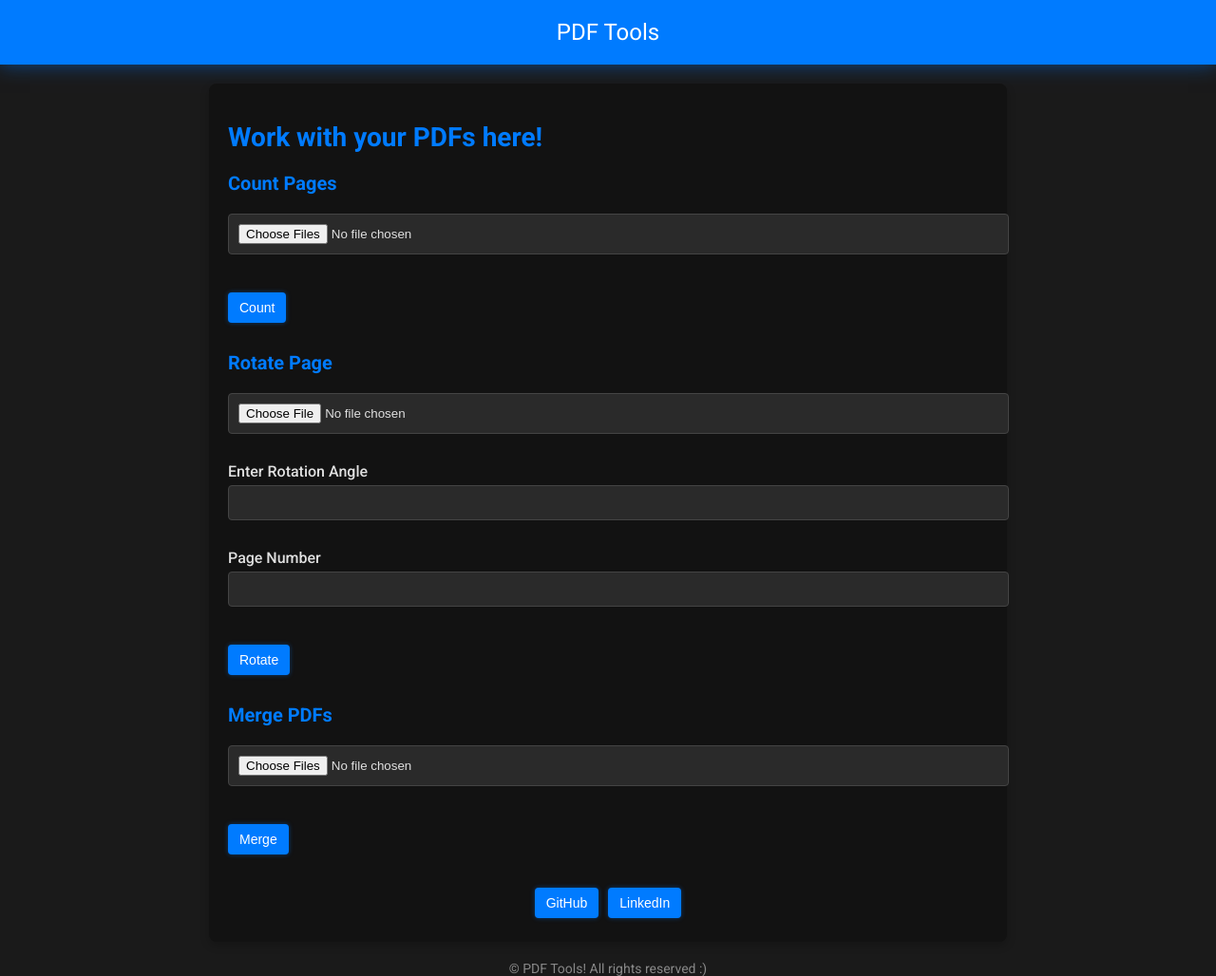
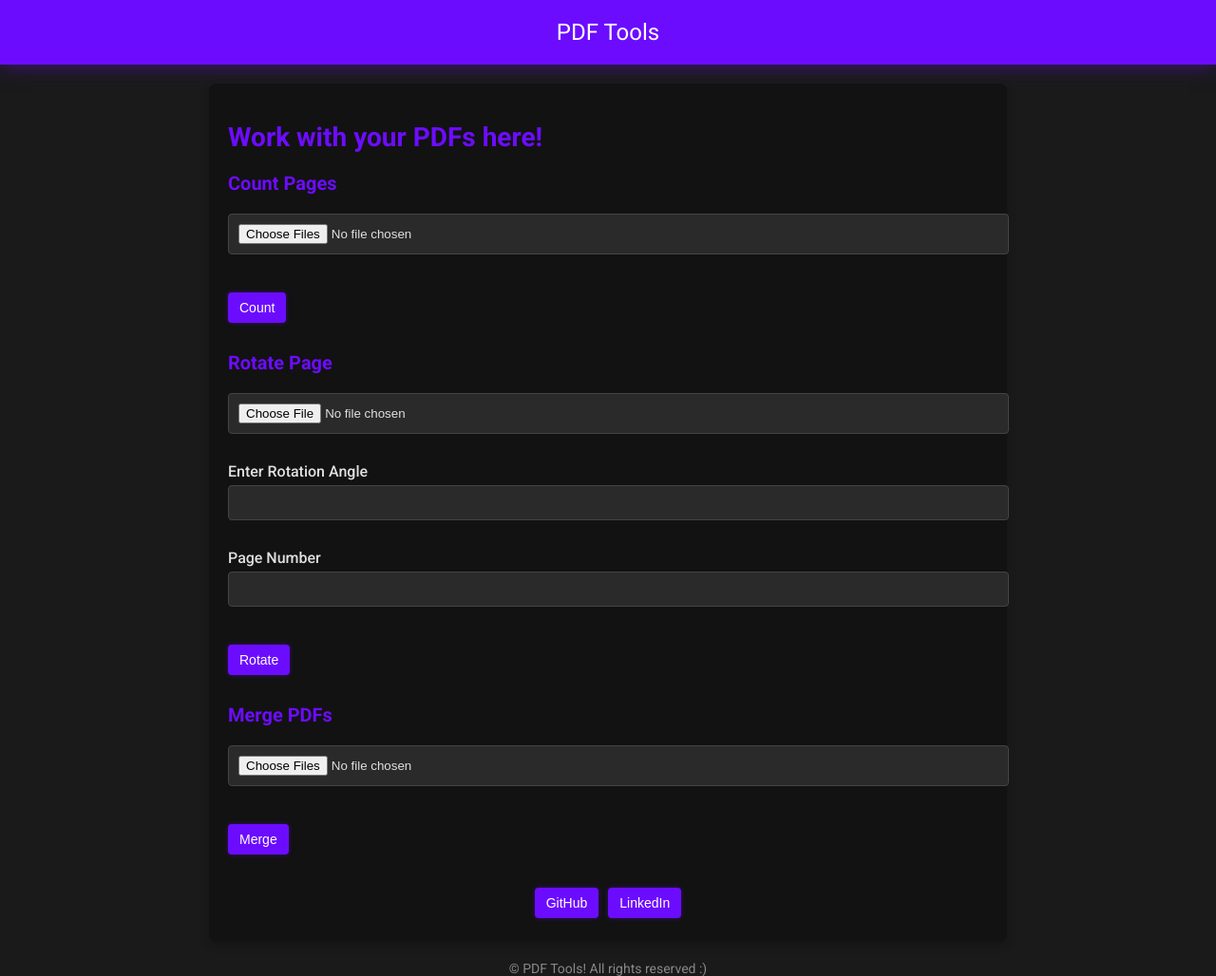
Before and after one commit to vvvv5215/PDF_Utilitlies, a Flask app: page / in a window 1280 px wide. Shown: the whole page at 95% size. Run offline with Flask 3, Linux system fonts and the light colour scheme; parts of the project's set-up code (start-up, migrations or seed data) failed here and were passed over.

Commit message:
Update index.html

```diff
--- a/templates/index.html
+++ b/templates/index.html
@@ -16,12 +16,12 @@
         }
 
         header {
-            background-color: #007bff;
+            background-color: #6c0cfe;
             color: white;
             padding: 20px 10px;
             text-align: center;
             font-size: 24px;
-            box-shadow: 0 0 20px rgba(0, 123, 255, 0.5);
+            box-shadow: 0 0 20px rgba(108, 12, 254, 0.5);
             margin-bottom: 20px;
         }
 
@@ -37,13 +37,13 @@
         h1 {
             font-size: 28px;
             margin: 20px 0;
-            color: #007bff; /* GitHub */
+            color: #6c0cfe;
         }
 
         h2 {
             font-size: 20px;
             margin: 20px 0;
-            color: #007bff; /*GitHub*/
+            color: #6c0cfe;
         }
 
         .form-group {
@@ -69,25 +69,25 @@
 
         input[type="file"]:focus, input[type="number"]:focus {
             outline: none;
-            border-color: #007bff; /* GitHub */
-            box-shadow: 0 0 10px rgba(0, 123, 255, 0.7);
+            border-color: #6c0cfe;
+            box-shadow: 0 0 10px rgba(108, 12, 254, 0.7);
         }
 
         button {
-            background-color: #007bff; /* GitHub */
+            background-color: #6c0cfe;
             color: white;
             border: none;
             padding: 8px 12px;
             border-radius: 4px;
             font-size: 14px;
             cursor: pointer;
-            box-shadow: 0 0 5px rgba(0, 123, 255, 0.4);
+            box-shadow: 0 0 5px rgba(108, 12, 254, 0.4);
             margin: 10px 0;
         }
 
         button:hover {
-            background-color: #0056b3;
-            box-shadow: 0 0 10px rgba(0, 123, 255, 0.7);
+            background-color: #5909cc;
+            box-shadow: 0 0 10px rgba(108, 12, 254, 0.7);
         }
 
         .message {
@@ -95,7 +95,7 @@
             padding: 10px;
             border-radius: 4px;
             background-color: #333333;
-            color: #007bff; /* GitHub */
+            color: #6c0cfe;
             font-size: 14px;
         }
 
@@ -108,26 +108,17 @@
 
         .social-buttons button {
             margin: 5px;
-            background-color: #007bff; /* GitHub */
+            background-color: #6c0cfe;
             color: white;
             border: none;
             padding: 8px 12px;
             border-radius: 4px;
-            box-shadow: 0 0 5px rgba(0, 123, 255, 0.4);
+            box-shadow: 0 0 5px rgba(108, 12, 254, 0.4);
         }
 
         .social-buttons button:hover {
-            background-color: #0056b3;
-            box-shadow: 0 0 10px rgba(0, 123, 255, 0.7);
-        }
-
-        .social-buttons button:nth-child(2) {
-            background-color: #007bff; /* Linkedin */
-        }
-
-        .social-buttons button:nth-child(2):hover {
-            background-color: #0056b3;
-            box-shadow: 0 0 10px rgba(0, 123, 255, 0.6); /* glow */
+            background-color: #5909cc;
+            box-shadow: 0 0 10px rgba(108, 12, 254, 0.7);
         }
 
         .social-buttons {
@@ -135,7 +126,6 @@
             justify-content: center;
             margin-top: 20px;
         }
-
 
         .spacer {
             margin-bottom: 20px;
@@ -171,7 +161,6 @@
         <h2>Rotate Page</h2>
         <form action="/rotate_page" method="post" enctype="multipart/form-data">
             <div class="form-group">
-
                 <input type="file" name="pdf_file" required>
             </div>
             <div class="form-group">
```
